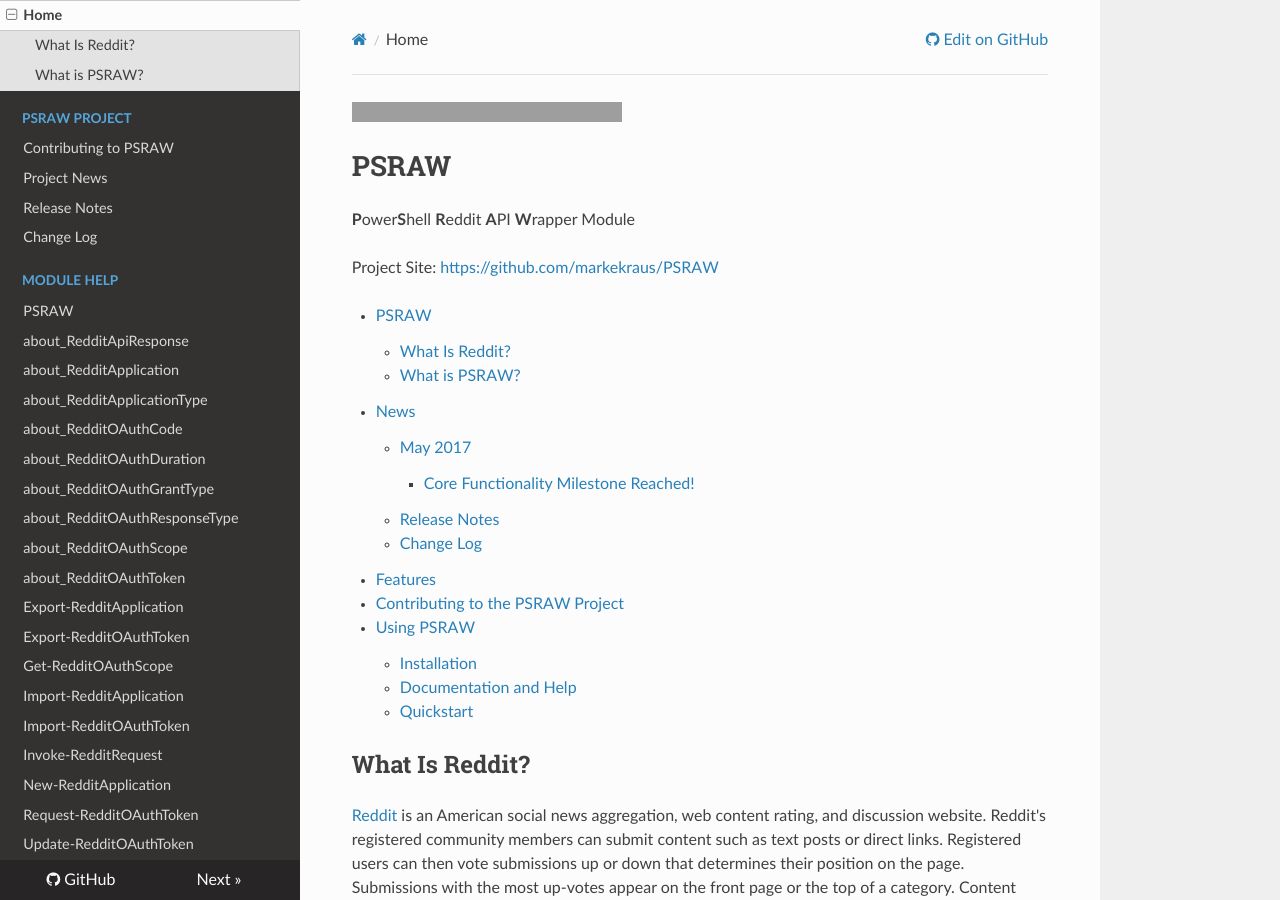
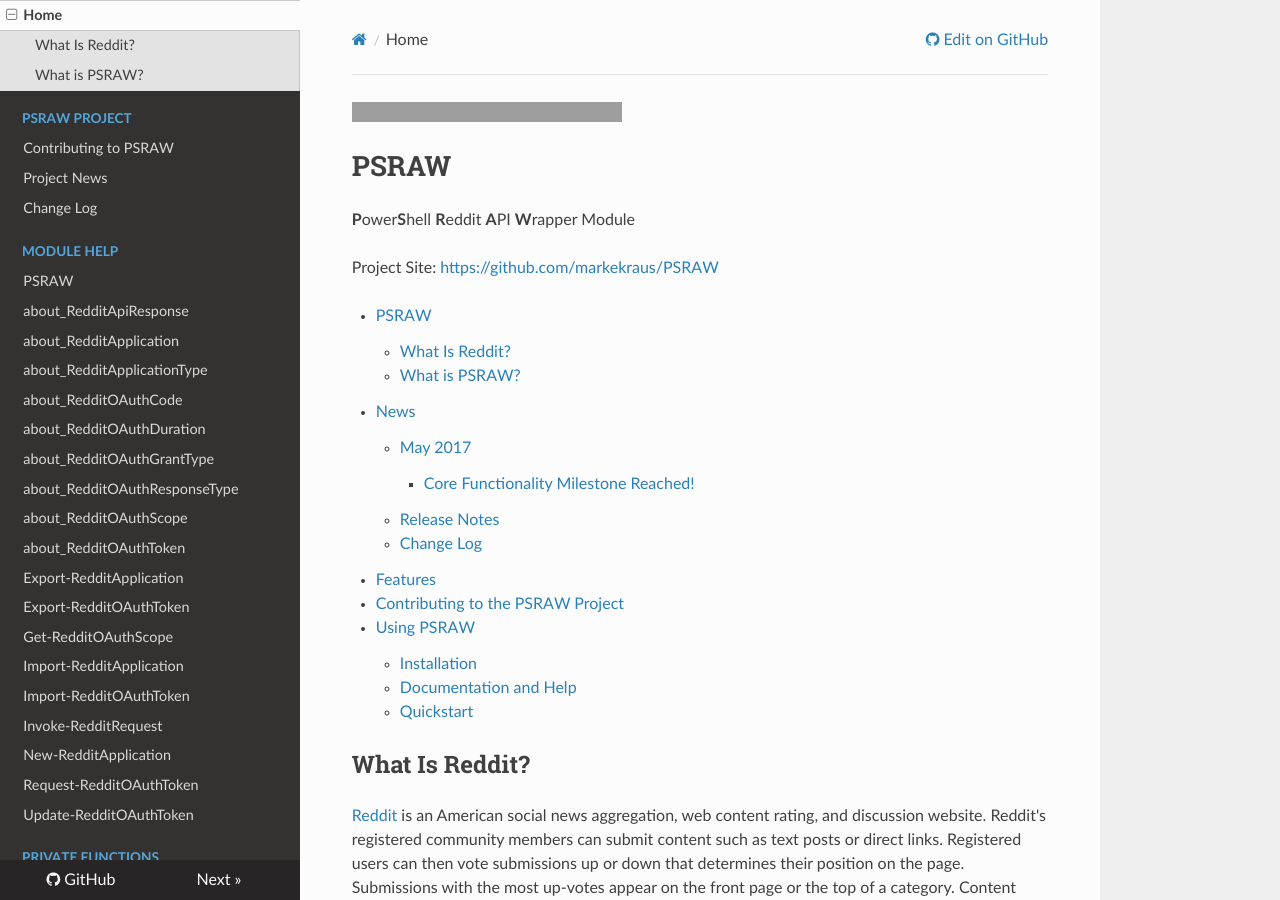
Before and after one commit to markekraus/PSRAW, an MkDocs documentation site: the page built from docs/index.md, in a window 1280 px wide and 900 px high. Built offline with MkDocs 1.6.1, drawn with Linux system fonts in a browser that asks for light colours; nearby versions of some CDN libraries; old or Windows-style settings are respelled for this version of MkDocs; grey boxes are pictures that could not be loaded.

Commit message:
AppVeyor post-build commit[ci skip]

```diff
--- a/mkdocs.yml
+++ b/mkdocs.yml
@@ -8,7 +8,6 @@ pages:
   - PSRAW Project:
     - Contributing to PSRAW: Project/Contributing.md
     - Project News: Project/News.md
-  - Release Notes: RELEASE.md
   - Change Log: ChangeLog.md
   - Module Help:
     - PSRAW: Module/PSRAW.md
```
Also changed, not shown: 1 other file.
